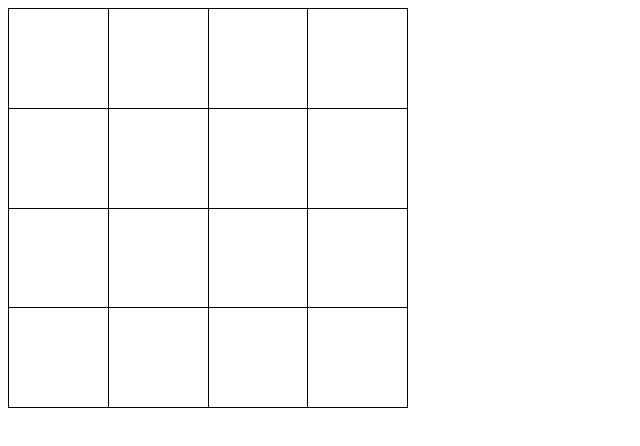
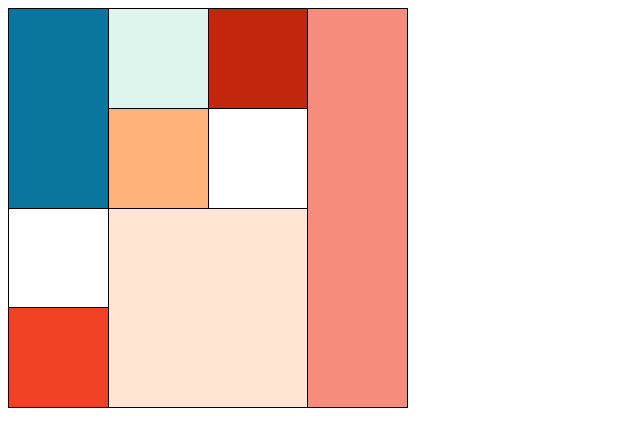
Before and after one commit to anaijg/proyectosweb, a plain HTML site: page practica-tablas/colores.html in a window 1280 px wide. Shown: the whole page, without its empty margins (0-640 px from the left). Drawn offline with Linux system fonts and the light colour scheme.

Commit message:
Corrección

```diff
--- a/practica-tablas/colores.html
+++ b/practica-tablas/colores.html
@@ -17,6 +17,7 @@
             height: 400px;
             border: 1px solid black;
             border-collapse: collapse;
+            background-color: white;
         }
         th {
             width: 50px;
@@ -35,29 +36,29 @@
 </head>
 <body>
 <table>
-    <tr>
+    <tr><!--fila 1-->
+        <td rowspan="2" style="background-color: #0b769d;"></td>
+        <td style="background-color: #def5ee;"></td>
+        <td style="background-color: #c2260c;"></td>
+        <td rowspan="4" style="background-color: #f68c7b;"></td>
+    </tr>
+    <tr><!--fila 2-->
+        <!--<td></td> del rowspan="2" de la primera fila-->
+        <td style="background-color: #ffb279;"></td>
         <td></td>
+        <!--<td></td> del rowspan="4" de la primera fila-->
+    </tr>
+    <tr><!--fila 3-->
         <td></td>
-        <td></td>
-        <td></td>
+        <td colspan="2" rowspan="2" style="background-color: #ffe5d2;"></td>
+        <!--<td></td> del colspan="2" de esta fila-->
+        <!--<td></td> del rowspan="4" de la primera fila-->
     </tr>
-    <tr>
-        <td></td>
-        <td></td>
-        <td></td>
-        <td></td>
-    </tr>
-    <tr>
-        <td></td>
-        <td></td>
-        <td></td>
-        <td></td>
-    </tr>
-    <tr>
-        <td></td>
-        <td></td>
-        <td></td>
-        <td></td>
+    <tr><!--fila 4-->
+        <td style="background-color: #f14124;"></td>
+        <!--<td></td> del rowspan="2" de la fila 3-->
+        <!--<td></td> del rowspan="2" colspan="2" de la fila 3-->
+        <!--<td></td> del rowspan="4" de la primera fila-->
     </tr>
 </table>
 
```
